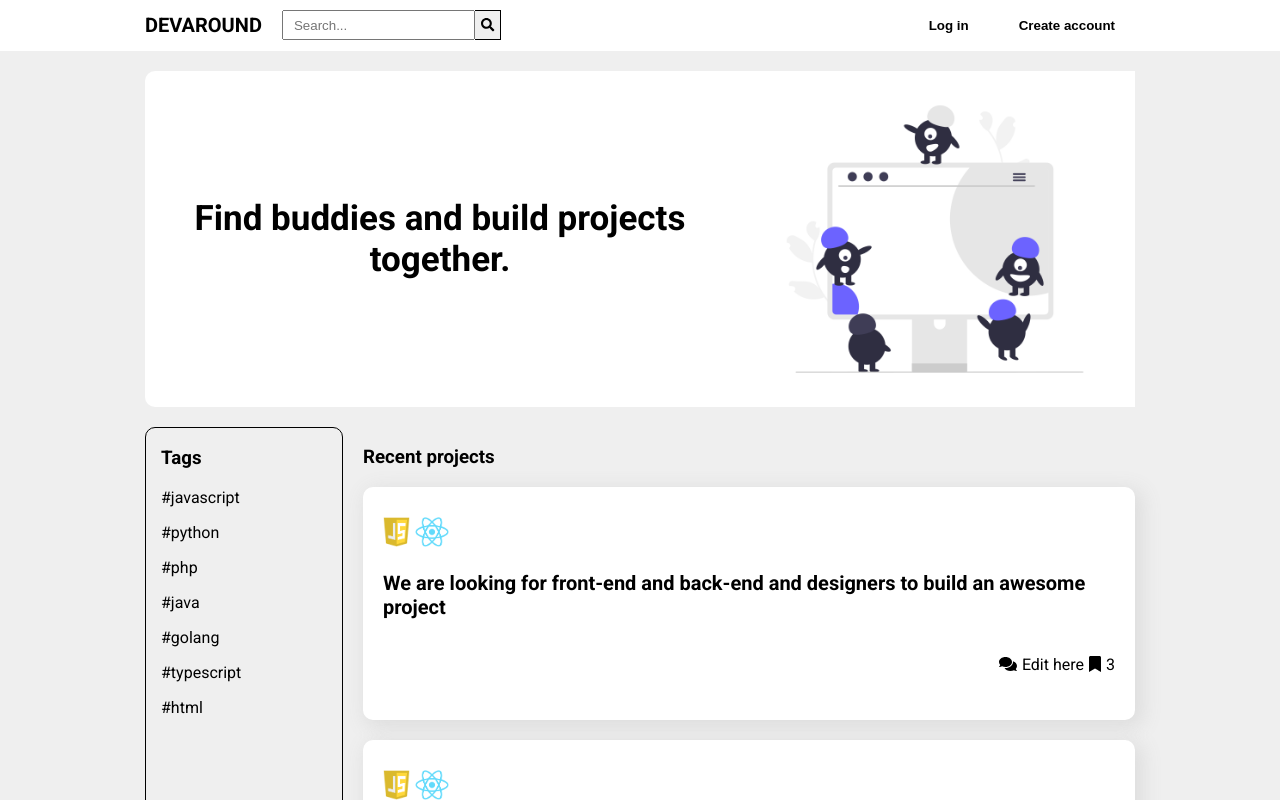
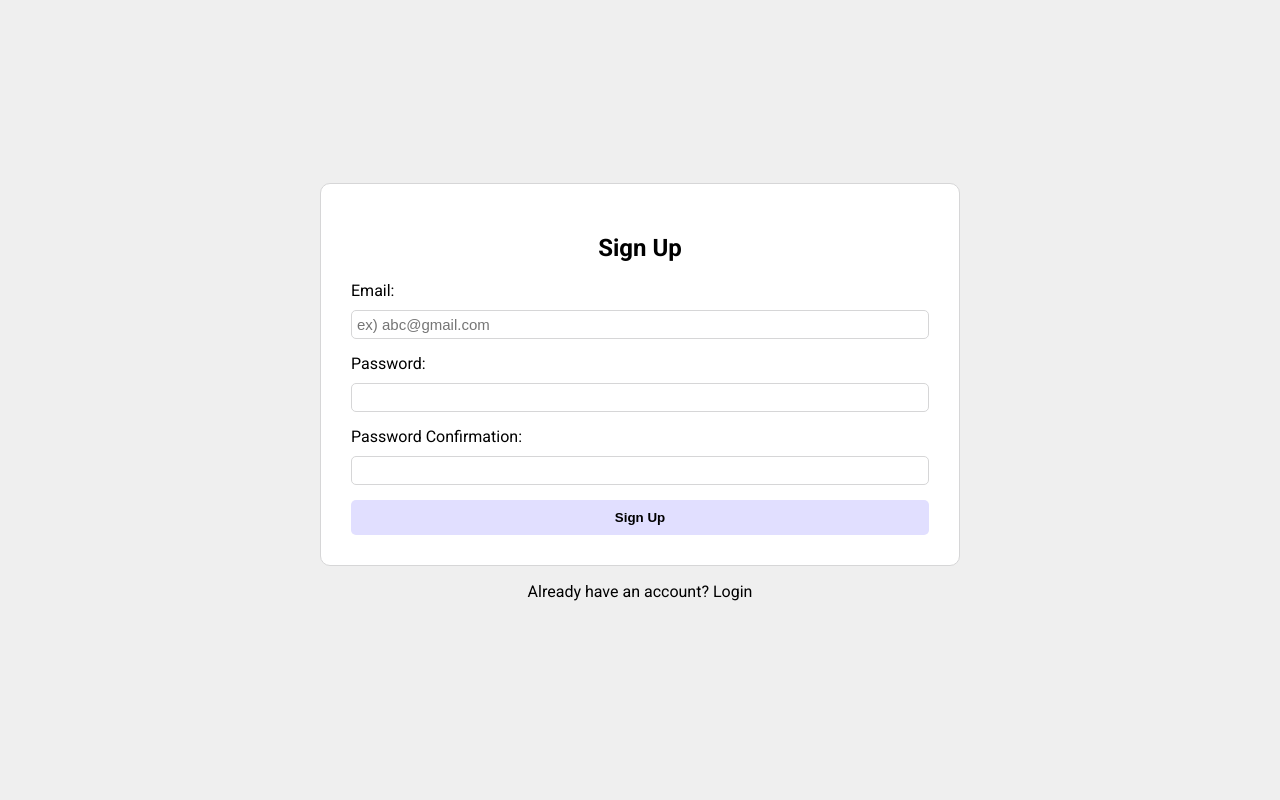
Before and after one commit to chaeahpark/code-together, a React (Create React App) app: page / in a window 1280 px wide. Shown: the top 800 px of the page. Built offline with nearby package versions, Linux system fonts and the light colour scheme.

Commit message:
created sign up form

```diff
--- a/public/index.html
+++ b/public/index.html
@@ -24,10 +24,13 @@
       work correctly both with client-side routing and a non-root public URL.
       Learn how to configure a non-root public URL by running `npm run build`.
     -->
-    <link rel="preconnect" href="https://fonts.googleapis.com">
-<link rel="preconnect" href="https://fonts.gstatic.com" crossorigin>
-<link href="https://fonts.googleapis.com/css2?family=Roboto:ital,wght@0,100;0,300;0,400;0,500;0,700;0,900;1,300;1,400;1,500;1,700;1,900&display=swap" rel="stylesheet">
-    <title>React App</title>
+    <link rel="preconnect" href="https://fonts.googleapis.com" />
+    <link rel="preconnect" href="https://fonts.gstatic.com" crossorigin />
+    <link
+      href="https://fonts.googleapis.com/css2?family=Roboto:ital,wght@0,100;0,300;0,400;0,500;0,700;0,900;1,300;1,400;1,500;1,700;1,900&display=swap"
+      rel="stylesheet"
+    />
+    <title>Code Together</title>
   </head>
   <body>
     <div id="root"></div>
--- a/src/App.js
+++ b/src/App.js
@@ -2,17 +2,19 @@ import "./App.css";
 import Header from "./components/Header/Header";
 import Main from "./pages/main/Main";
 import Login from "./pages/login/Login";
+import Signup from "./pages/signup/Signup";
 
 import ProjectProvider from "./contexts/ProjectContext";
 
 function App() {
   return (
     <div className="App">
-      <ProjectProvider>
+      {/* <ProjectProvider>
         <Header />
         <Main />
         <Login />
-      </ProjectProvider>
+      </ProjectProvider> */}
+      <Signup />
     </div>
   );
 }
--- /dev/null
+++ b/src/Pages/signup/Signup.js
@@ -0,0 +1,38 @@
+import React from "react";
+
+const Signup = () => {
+  return (
+    <div className="form-page">
+      <div className="form-container">
+        <h2 className="form-title">Sign Up</h2>
+        <form className="form form-signup">
+          <div className="input-container">
+            <label htmlFor="email" className="input-label">
+              Email:
+            </label>
+            <input type="text" placeholder="ex) abc@gmail.com" />
+          </div>
+          <div className="input-container">
+            <label htmlFor="password" className="input-label">
+              Password:
+            </label>
+            <input type="text" placeholder="" />
+          </div>
+          <div className="input-container">
+            <label htmlFor="passwordConfirmation" className="input-label">
+              Password Confirmation:
+            </label>
+            <input type="text" placeholder="" />
+          </div>
+          <button className="form-btn" type="submit" value="submit">
+            Sign Up
+          </button>
+        </form>
+      </div>
+      {/* ADD A LINK ON LOGIN */}
+      <p>Already have an account? Login</p>
+    </div>
+  );
+};
+
+export default Signup;
--- a/src/index.css
+++ b/src/index.css
@@ -1,11 +1,14 @@
 :root {
+  --bg-color: #efefef;
   --btn-hover-color: #e1dfff;
+  --form-btn-color: #e1dfff;
+  --form-border-color: #d6d6d7;
 }
 
 body {
   margin: 0;
-  font-family: -apple-system, BlinkMacSystemFont, 'Segoe UI', 'Roboto', 'Oxygen',
-    'Ubuntu', 'Cantarell', 'Fira Sans', 'Droid Sans', 'Helvetica Neue',
+  font-family: -apple-system, BlinkMacSystemFont, "Segoe UI", "Roboto", "Oxygen",
+    "Ubuntu", "Cantarell", "Fira Sans", "Droid Sans", "Helvetica Neue",
     sans-serif;
   -webkit-font-smoothing: antialiased;
   -moz-osx-font-smoothing: grayscale;
@@ -13,7 +16,7 @@ body {
 }
 
 code {
-  font-family: source-code-pro, Menlo, Monaco, Consolas, 'Courier New',
+  font-family: source-code-pro, Menlo, Monaco, Consolas, "Courier New",
     monospace;
 }
 
@@ -25,7 +28,6 @@ code {
   flex-direction: column;
   justify-content: center;
   align-items: center;
-
 }
 
 .header {
@@ -92,7 +94,7 @@ code {
 
 .main {
   width: 100vw;
-  background-color: #efefef;
+  background-color: var(--bg-color);
   display: flex;
   justify-content: center;
 }
@@ -105,9 +107,7 @@ code {
   align-items: center;
 }
 
-
 .main__banner {
-
   width: 100%;
   margin-top: 20px;
 
@@ -121,8 +121,8 @@ code {
 }
 
 .banner__title {
-font-size: 35px;
-text-align: center;
+  font-size: 35px;
+  text-align: center;
 }
 
 .banner__img {
@@ -151,7 +151,6 @@ text-align: center;
 }
 
 .main__groupList {
-
   margin-left: 20px;
   display: flex;
   flex-direction: column;
@@ -171,7 +170,6 @@ text-align: center;
 
   display: grid;
   grid-template-rows: 1 2 1;
-
 }
 
 .group__lang {
@@ -192,7 +190,7 @@ text-align: center;
   gap: 5px;
 }
 
-.group__icons>div {
+.group__icons > div {
   display: flex;
   flex-direction: row;
   justify-content: flex-end;
@@ -200,7 +198,65 @@ text-align: center;
   align-items: center;
 }
 
+/* SIGN UP FORM */
+.form-page {
+  background-color: var(--bg-color);
+  width: 100vw;
+  height: 100vh;
+
+  display: flex;
+  flex-direction: column;
+  justify-content: center;
+  align-items: center;
+}
+
+.form-container {
+  width: 50vw;
+  border: 1px solid var(--form-border-color);
+  border-radius: 10px;
+  padding: 30px;
+
+  background-color: white;
+}
+
+.form-title {
+  text-align: center;
+}
+
+.input-container {
+  margin-top: 15px;
+
+  display: flex;
+  flex-direction: column;
+  gap: 10px;
+}
+
+.input-container:first-child {
+  margin-top: 0px;
+}
+
+.input-container > input {
+  border: 1px solid var(--form-border-color);
+  border-radius: 5px;
+  font-size: 15px;
+  padding: 5px;
+}
+
+.form-btn {
+  background: var(--form-btn-color);
+  width: 100%;
+  margin-top: 15px;
+
+  padding: 10px 0;
+  border-radius: 5px;
+  border: none;
+
+  font-weight: bold;
+}
+
 /* test */
-@media screen and (max-width: 729px) {}
+@media screen and (max-width: 729px) {
+}
 
-@media screen and (max-width: 480px) {}
+@media screen and (max-width: 480px) {
+}
```
